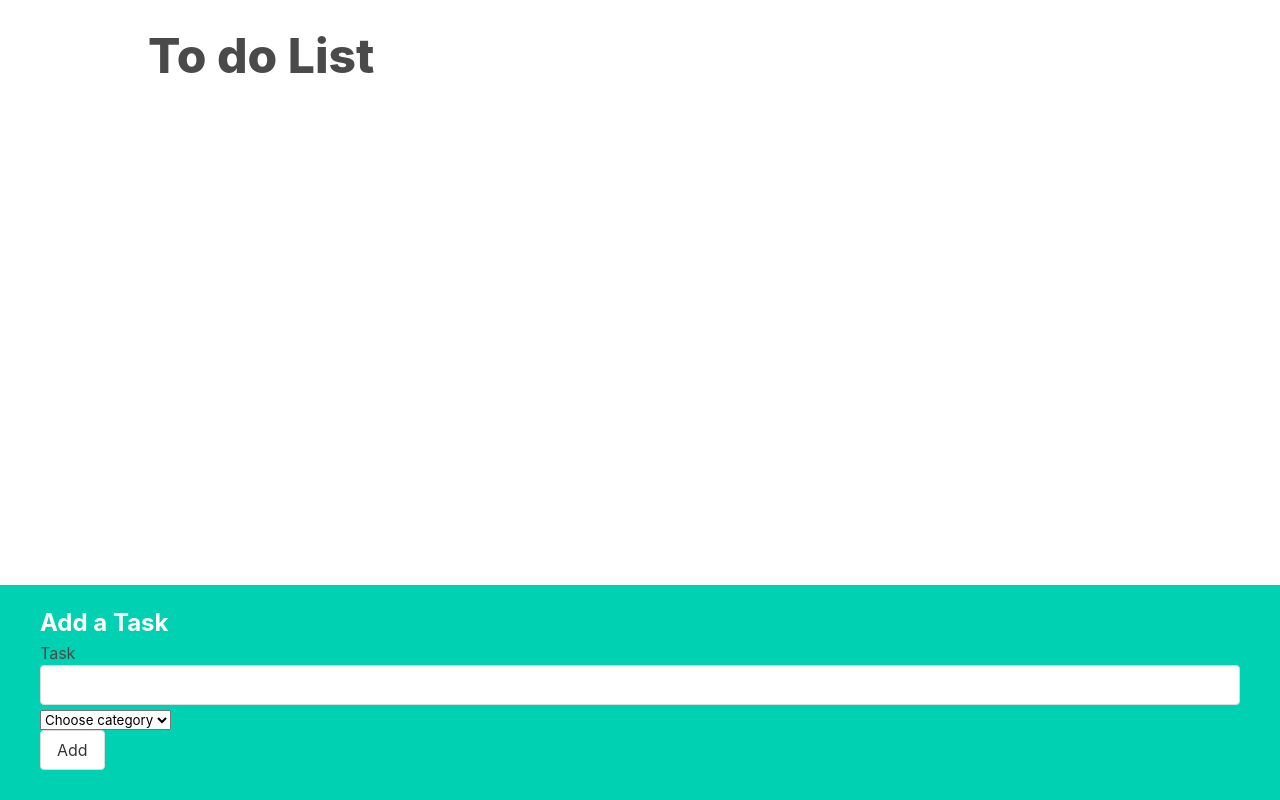
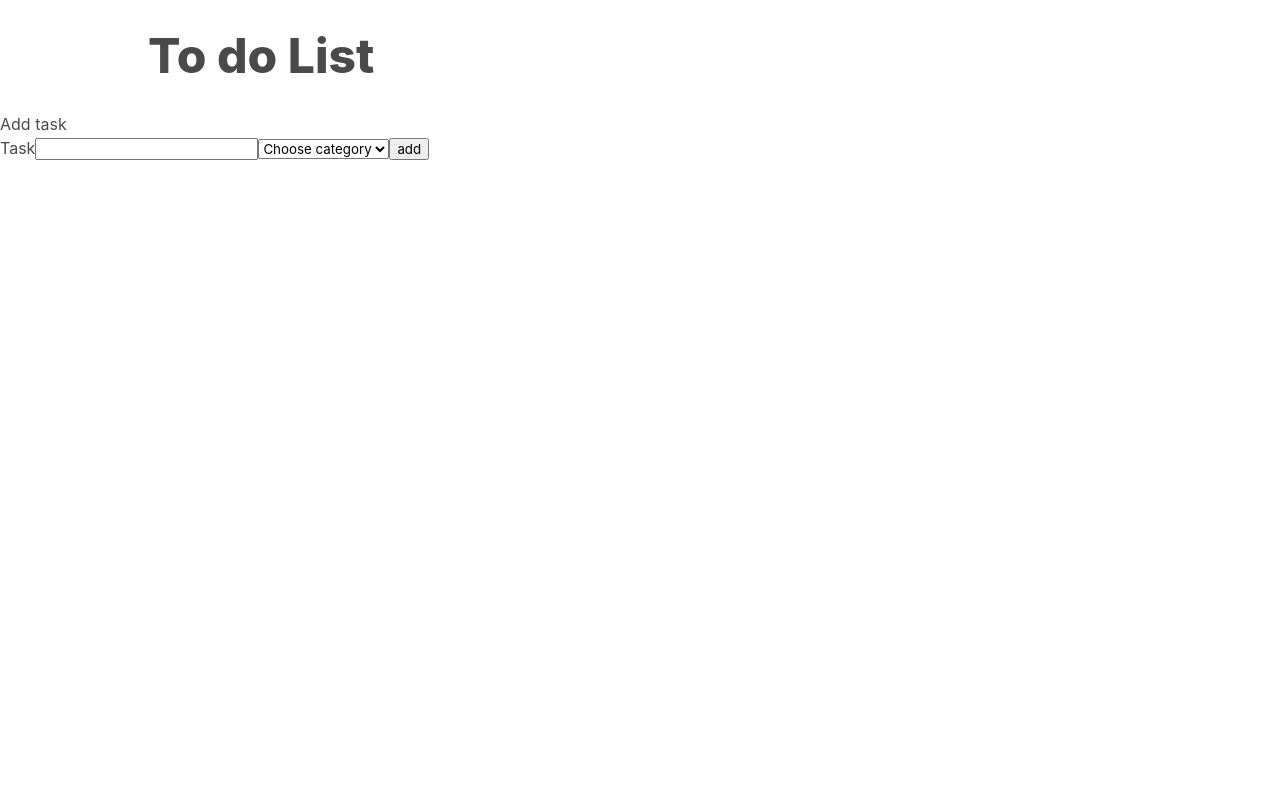
Before and after one commit to danielgamliel/to-do-list, a React (Create React App) app: page / in a window 1280 px wide. Built offline with nearby package versions, Linux system fonts and the light colour scheme.

Commit message:
first change

```diff
--- a/src/App.js
+++ b/src/App.js
@@ -5,44 +5,44 @@ import TaskList from './components/TaskList';
 function App() {
   const [tasks, setTasks] = useState([]);
 
-  const editTaskById = (id, newTitle) => {
-    const updatedTasks = tasks.map((task) => {
-      if (task.id === id) {
-        return { ...task, title: newTitle };
-      }
-      return task;
-    });
-
-    setTasks(updatedTasks);
-  };
+  const editTaskById = (id, newTitle, newCategory) => {
+    setTasks((prevTasks) => prevTasks.map((task) => (task.id === id) ? { ...task, title: newTitle, category: newCategory } : task ));
+  }
 
   const deleteTaskById = (id) => {
     const updatedTasks = tasks.filter((task) => {
       return task.id !== id;
     });
 
-    setTasks(updatedTasks);
+    setTasks((prevTasks)=> updatedTasks);
   };
 
   const createTask = (title, category) => {
     const updatedTasks = [
       ...tasks,
       {
-        id: Math.round(Math.random() * 9999),
+        id: new Date().getTime(),
         title,
         category
       },
     ];
-    setTasks(updatedTasks);
+    setTasks((prevTasks)=> updatedTasks);
+
   };
 
   return (
     <div className="app">
       <h1>To do List</h1>
-      <TaskList onEdit={editTaskById} tasks={tasks} onDelete={deleteTaskById} />
-      <TaskCreate onCreate={createTask} />
+      <TaskList  onEdit={editTaskById} tasks={tasks} onDelete={deleteTaskById} />
+      <TaskCreate onCreate={createTask} onSubmitEdit={editTaskById} />
     </div>
   );
 }
 
 export default App;
+
+
+//setState with prev
+//ID -time stamp
+// component for edit and create with validation
+// uncontrolled inputs useRef
--- a/src/components/TaskCreate.js
+++ b/src/components/TaskCreate.js
@@ -1,43 +1,69 @@
-import { useState } from 'react';
+import { useState, useRef } from 'react';
 
-function TaskCreate({ onCreate }) {
-  const [title, setTitle] = useState('');
-  const [category, setCategory ] = useState('')
 
-  const handleCategory = (event)=>{setCategory(event.target.value)}
-  const handleChange = (event) => {
-    setTitle(event.target.value);
-  };
+/*
+  git status // shows the updated/deleted/created files ready to stage
+  git add . // stage all updated/deleted/created files
+  git commit -m "your commit msg here" // commit your files and ready to push
+  git push // pushes your commit(code) to github
+
+*/
+function TaskCreate({ action,task, onCreate, onEdit }) {
+
+  const [values, setValues ] = useState({})
+
+  const refInt = useRef();
+  const refEditInt = useRef();
+  const refCat = useRef();
+
+  const handleChange = (e) => setValues((prevValues) => ({...prevValues, [e.target.name]: e.target.value}));
+
+  let textTilte='Add task';
+  let textBtn='add'
+  let theInput= <input ref={refInt} name={'task'}  onChange={handleChange} />
+  if(action==='edit'){
+       textTilte= 'edit';
+       textBtn= 'save';
+       theInput=  <input  ref={refEditInt} name={'task'} defaultValue={task.title}  onChange={handleChange} />
+  }
+
+  const  handleSubmitEdit = (event)=>{
+    event.preventDefault();
+    onEdit(task.id,refEditInt.current.value ,refCat.current.value )
+  }
 
   const handleSubmit = (event) => {
-    console.log(title.length);
-    console.log(category);
-    if(title.length>2 && category!==''){
     event.preventDefault();
-    onCreate(title, category);
-    setTitle('');
+    const title=  refInt.current.value
+    const category = refCat.current.value
+    if(title.length > 2 && category!==''){
+      onCreate( title, category);
+      // event.target.reset();
+      setValues({})
+      refInt.current.value = ''
+      refCat.current.value = ''
     }
-  event.preventDefault();
   };
 
   return (
-    <div className="task-create">
-      <h3>Add a Task</h3>
-      <form onSubmit={handleSubmit}>
-        <label>Task</label>
-        <input className="input" value={title} onChange={handleChange} />
-        <select defaultValue={category}
-                onChange={handleCategory}>
-                <option disabled  value="">Choose category</option>
+    <div >
+      <h3>{textTilte}</h3>
+      <form onSubmit={action==='edit'? handleSubmitEdit : handleSubmit}>
+        <label >Task</label>
+          {theInput}
+        <select defaultValue={""} ref={refCat} name={'category'} onChange={handleChange}>
+          <option disabled value="">Choose category</option>
           <option value="groceries">groceries</option>
           <option value="Home tasks">Home tasks</option>
           <option value="Work tasks">Work tasks</option>
           <option value="kids">kids</option>
         </select>
-        <button className="button">Add</button>
+        <button type={'submit'}>{textBtn}</button>
       </form>
     </div>
   );
 }
 
 export default TaskCreate;
+
+// edit amd 1 compenent
--- a/src/components/TaskEdit.js
+++ b/src/components/TaskEdit.js
@@ -1,25 +1,25 @@
-import { useState } from 'react';
+// import { useState } from 'react';
 
-function TaskEdit({ task, onSubmit }) {
-  const [title, setTitle] = useState(task.title);
+// function TaskEdit({ task, onSubmit }) {
+//   const [title, setTitle] = useState(task.title);
 
-  const handleChange = (event) => {
-    setTitle(event.target.value);
-  };
+//   const handleChange = (event) => {
+//     setTitle(event.target.value);
+//   };
 
-  const handleSubmit = (event) => {
-    event.preventDefault();
+//   const handleSubmit = (event) => {
+//     event.preventDefault();
 
-    onSubmit(task.id, title);
-  };
+//     onSubmit(task.id, title);
+//   };
 
-  return (
-    <form onSubmit={handleSubmit} className="task-edit">
-      <label>Title</label>
-      <input className="input" value={title} onChange={handleChange} />
-      <button className="button is-primary">Save</button>
-    </form>
-  );
-}
+//   return (
+//     <form onSubmit={handleSubmit} className="task-edit">
+//       <label>Title</label>
+//       <input className="input" value={title} onChange={handleChange} />
+//       <button className="button is-primary">Save</button>
+//     </form>
+//   );
+// }
 
-export default TaskEdit;
+// export default TaskEdit;
--- a/src/components/TaskList.js
+++ b/src/components/TaskList.js
@@ -1,7 +1,12 @@
 import TaskShow from './TaskShow';
 
 function TaskList({ tasks, onDelete, onEdit }) {
+  if(!tasks) {
+    console.log('tasks failed -type is ', typeof tasks)
+    return null;
+  }
   const renderedTasks = tasks.map((task) => {
+    console.log('task in list: ' ,task);
     return (
       <TaskShow onEdit={onEdit} onDelete={onDelete} key={task.id} task={task} />
     );
--- a/src/components/TaskShow.js
+++ b/src/components/TaskShow.js
@@ -1,6 +1,6 @@
 import { useState } from 'react';
-import TaskEdit from './TaskEdit';
 import '../app.css';
+import TaskCreate from './TaskCreate';
 
 function TaskShow({ task, onDelete, onEdit }) {
   const [showEdit, setShowEdit] = useState(false);
@@ -13,20 +13,18 @@ function TaskShow({ task, onDelete, onEdit }) {
     setShowEdit(!showEdit);
   };
 
-  const handleSubmit = (id, newTitle) => {
-    setShowEdit(false);
-    onEdit(id, newTitle);
+  const handleSubmit = (id, newTitle, newCategory) => {
+     onEdit(id, newTitle,newCategory );
+    setShowEdit((prev)=>!prev);
   };
 
 
   let content = <div><h3>{task.title}</h3> <h5>({task.category})</h5></div>;
-  if (showEdit) {
-    content = <TaskEdit onSubmit={handleSubmit} task={task} />;
-  }
+  if (showEdit) {content = <TaskCreate  action={'edit'} onEdit={handleSubmit} task={task} />;}
 
   return (
     <div className="task-show" >
-      <div className='task-class' >{content}</div>
+      <div className='task-class'>{content}</div>
       <div className="actions">
         <button className="edit" onClick={handleEditClick}>Edit</button>
         <button className="delete" onClick={handleDeleteClick}>Delete</button>
```
Also changed, not shown: src/components/test.js (added, +25 -0 lines). Lines whose indentation alone changed are shown as unchanged.
